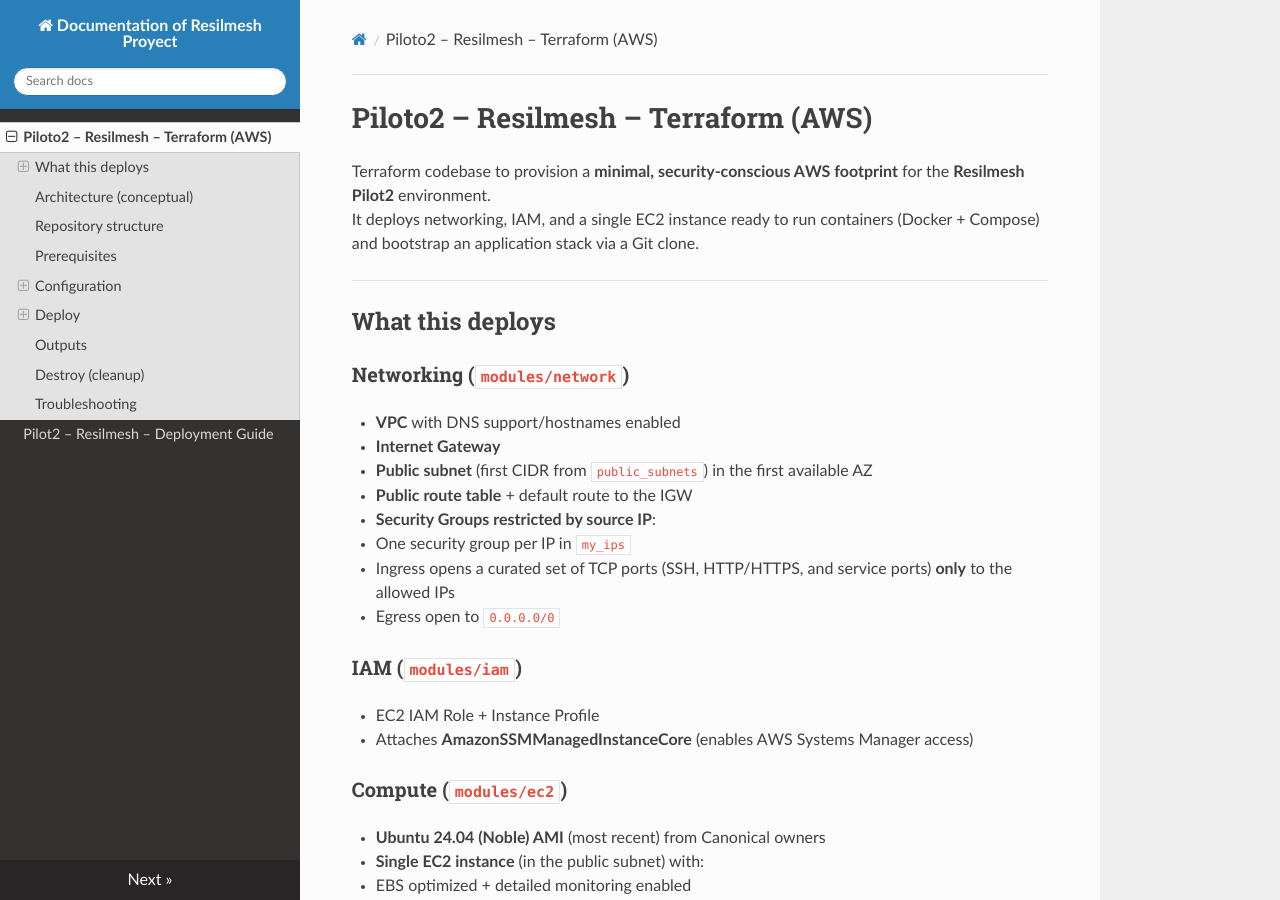
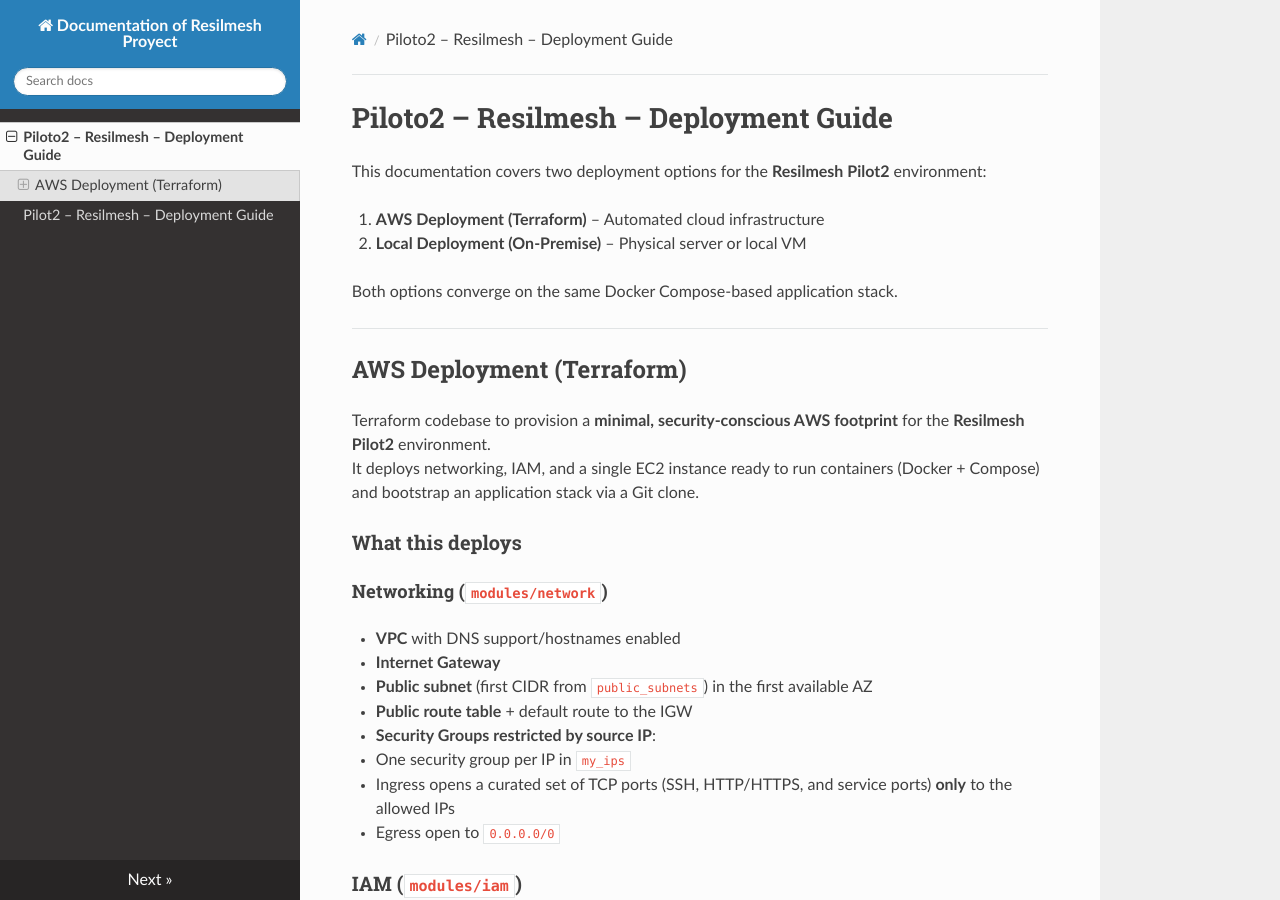
Before and after one commit to LLVSGMV/Piloto2-Resilmesh-AWS, an MkDocs documentation site: the page built from docs/index.md, in a window 1280 px wide and 900 px high. Built offline with MkDocs 1.6.1, drawn with Linux system fonts in a browser that asks for light colours; nearby versions of some CDN libraries.

Commit message:
Update index.md

````diff
--- a/docs/index.md
+++ b/docs/index.md
@@ -1,13 +1,22 @@
-# Piloto2 – Resilmesh – Terraform (AWS)
+# Piloto2 – Resilmesh – Deployment Guide
+
+This documentation covers two deployment options for the **Resilmesh Pilot2** environment:
+
+1. **AWS Deployment (Terraform)** – Automated cloud infrastructure
+2. **Local Deployment (On-Premise)** – Physical server or local VM
+
+Both options converge on the same Docker Compose-based application stack.
+
+---
+
+## AWS Deployment (Terraform)
 
 Terraform codebase to provision a **minimal, security-conscious AWS footprint** for the **Resilmesh Pilot2** environment.
 It deploys networking, IAM, and a single EC2 instance ready to run containers (Docker + Compose) and bootstrap an application stack via a Git clone.
 
----
+### What this deploys
 
-## What this deploys
-
-### Networking (`modules/network`)
+#### Networking (`modules/network`)
 - **VPC** with DNS support/hostnames enabled
 - **Internet Gateway**
 - **Public subnet** (first CIDR from `public_subnets`) in the first available AZ
@@ -21,7 +30,7 @@ It deploys networking, IAM, and a single EC2 instance ready to run containers (D
 - EC2 IAM Role + Instance Profile
 - Attaches **AmazonSSMManagedInstanceCore** (enables AWS Systems Manager access)
 
-### Compute (`modules/ec2`)
+#### Compute (`modules/ec2`)
 - **Ubuntu 24.04 (Noble) AMI** (most recent) from Canonical owners
 - **Single EC2 instance** (in the public subnet) with:
   - EBS optimized + detailed monitoring enabled
@@ -35,7 +44,7 @@ It deploys networking, IAM, and a single EC2 instance ready to run containers (D
 
 ---
 
-## Architecture (conceptual)
+### Architecture (conceptual)
 
 ```mermaid
 flowchart LR
@@ -50,7 +59,7 @@ flowchart LR
 
 ---
 
-## Repository structure
+### Repository structure
 
 ```text
 .
@@ -79,7 +88,7 @@ flowchart LR
 
 ---
 
-## Prerequisites
+### Prerequisites
 
 - **Terraform >= 1.6**
 - AWS credentials configured locally (e.g., via `aws configure --profile <profile>`)
@@ -91,9 +100,9 @@ flowchart LR
 
 ---
 
-## Configuration
+### Configuration
 
-### GitHub Token
+#### GitHub Token
 
 To allow the EC2 instance to clone the private repository (`resilmesh2/Docker-Compose`) during the bootstrap phase, you need a **GitHub Personal Access Token (PAT)**.
 
@@ -102,7 +111,7 @@ To allow the EC2 instance to clone the private repository (`resilmesh2/Docker-Co
 3.  **Scopes:** Select the `repo` scope (Full control of private repositories).
 4.  **Save the token:** Copy the generated string immediately, you will need to paste it into your `piloto2.tfvars` file them.
 
-### SSH Key Pair
+#### SSH Key Pair
 
 This deployment disables password authentication for security. You must provide an **SSH Public Key** to access the server. The module is optimized for `ed25519` keys.
 
@@ -116,7 +125,7 @@ This deployment disables password authentication for security. You must provide
     ```
 3.  **Copy the key:** Copy the entire content of the `.pub` file. You will add this string to the `client_public_ssh_keys` list in your `tfvars` file them.
 
-### AWS CLI
+#### AWS CLI
 
 Terraform interacts with AWS using your local credentials. You must have the AWS CLI installed and configured.
 
@@ -134,7 +143,7 @@ Terraform interacts with AWS using your local credentials. You must have the AWS
 
 This repo uses a **tfvars** file to keep environment-specific inputs together.
 
-### Example: `envs/piloto2.tfvars.example` (template)
+#### Example: `envs/piloto2.tfvars.example` (template)
 
 > **Important:** do not commit real tokens/keys to git. Therefore, copy this file to the same path and name it `pilot2.tfvars`
 
@@ -158,7 +167,7 @@ my_ips = [
 ]
 ```
 
-### Why `envs/piloto2.tfvars` matters
+#### Why `envs/piloto2.tfvars` matters
 
 Keeping configuration in `envs/piloto2.tfvars` helps you:
 - **Separate code from configuration** (same Terraform code can deploy different environments)
@@ -168,16 +177,16 @@ Keeping configuration in `envs/piloto2.tfvars` helps you:
 
 ---
 
-## Deploy
+### Deploy
 > The following commands should be run from the root directory of the repository, using a terminal.
 
-### Initialize
+#### Initialize
 
 ```bash
 terraform init
 ```
 
-### Plan
+#### Plan
 
 **PowerShell (Windows):**
 ```powershell
@@ -189,7 +198,7 @@ terraform plan -var-file ".\envs\piloto2.tfvars"
 terraform plan -var-file "./envs/piloto2.tfvars"
 ```
 
-### Apply
+#### Apply
 
 **PowerShell (Windows):**
 ```powershell
@@ -203,7 +212,7 @@ terraform apply -var-file "./envs/piloto2.tfvars"
 
 ---
 
-## Outputs
+### Outputs
 
 After `apply`, Terraform returns:
 
@@ -213,7 +222,7 @@ After `apply`, Terraform returns:
 
 ---
 
-## Destroy (cleanup)
+### Destroy (cleanup)
 
 > This will remove the infrastructure created by this repo, including the EC2 instance, EIP, and network components.
 
@@ -229,7 +238,7 @@ terraform destroy -var-file "./envs/piloto2.tfvars"
 
 ---
 
-## Troubleshooting
+### Troubleshooting
 
 - **“No valid credential sources found” / wrong account**
   - Ensure `profile` in your tfvars matches a configured AWS CLI profile.
````
Also changed, not shown: docs/instalation-guide.md (renamed from docs/aa.md).
